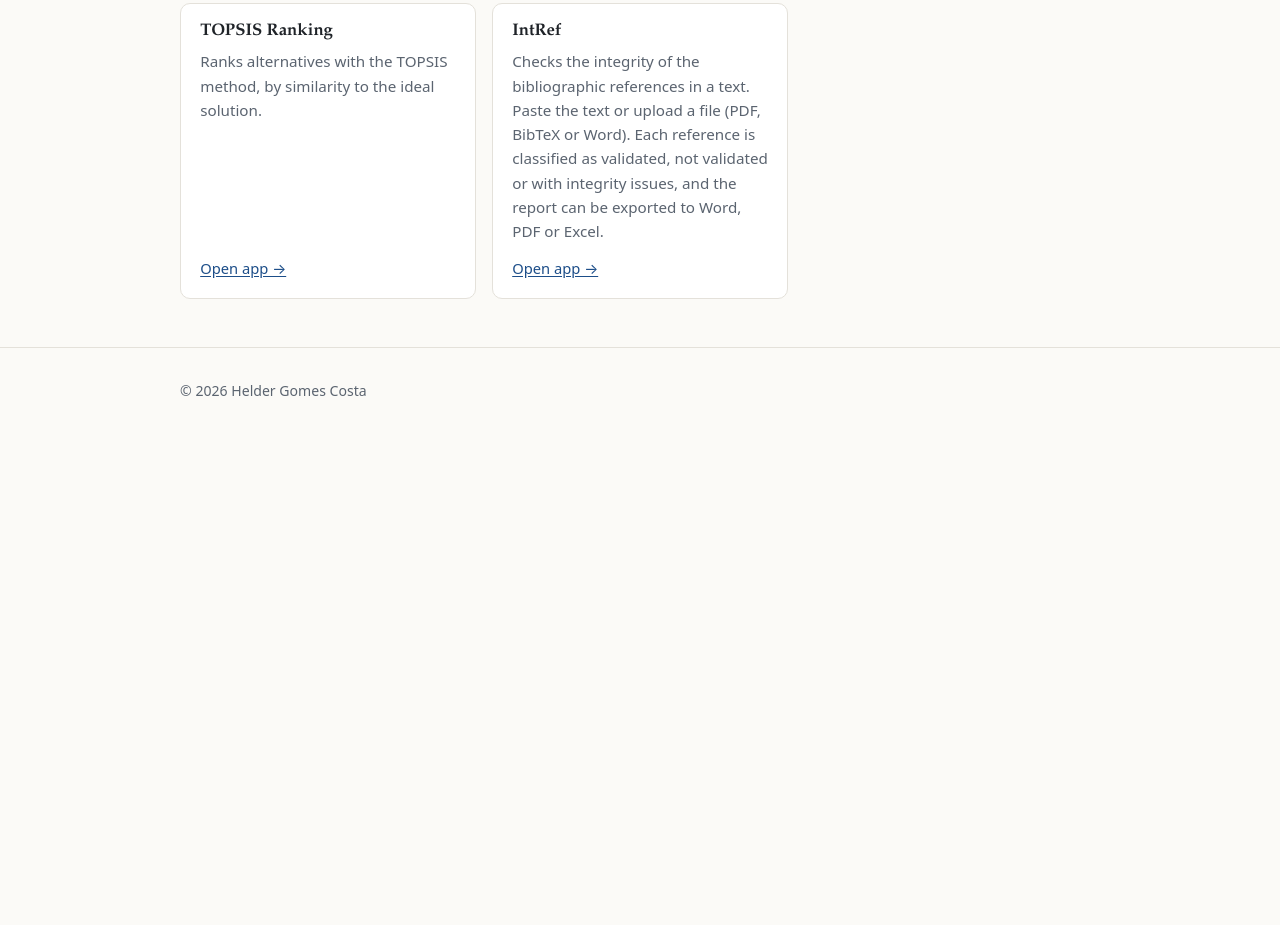
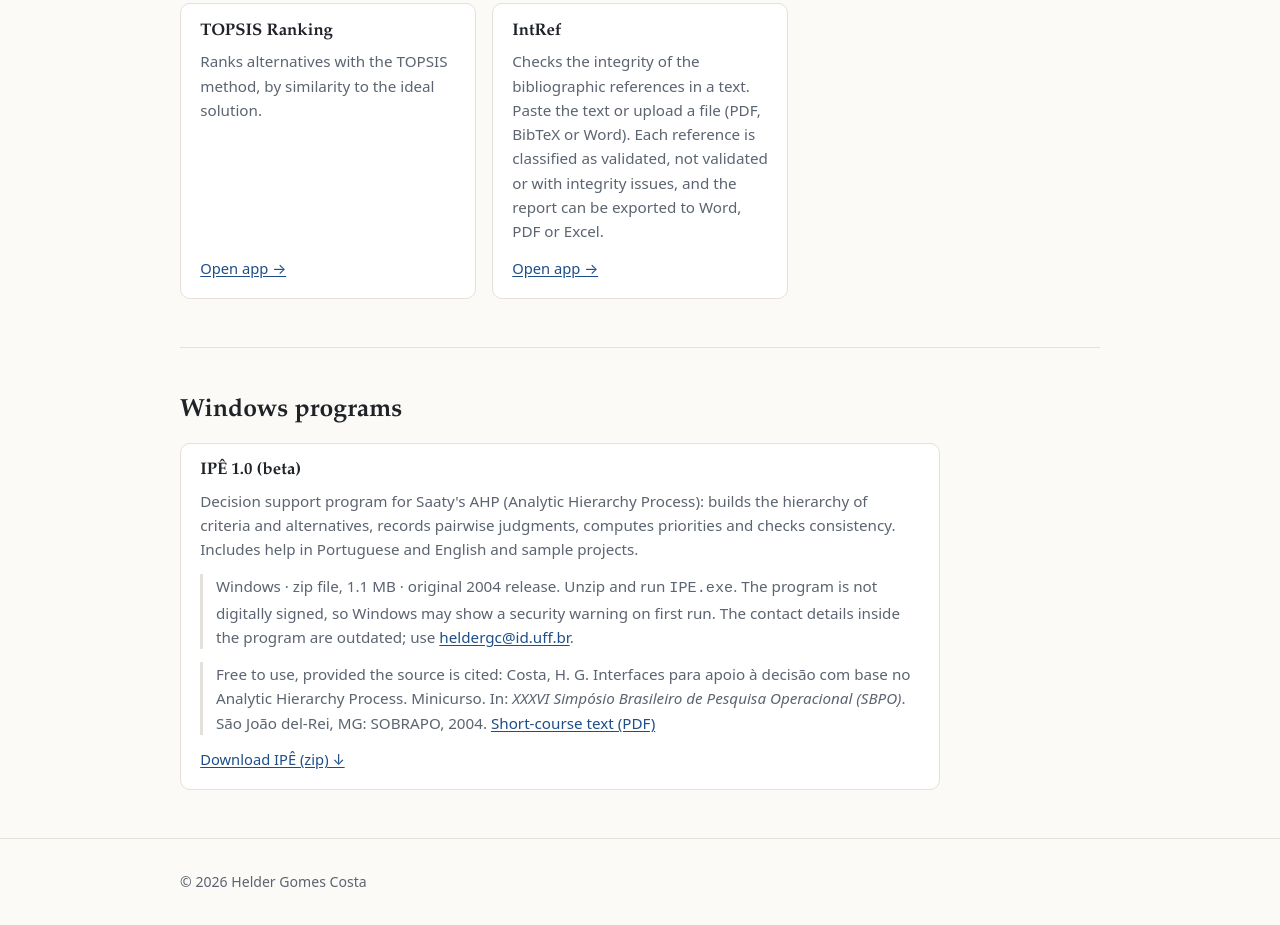
Before and after one commit to helderhgc/helderhgc.github.io, a plain HTML site: page aplicativos.html in a window 1280 px wide. Shown: the part 595-1520 px from the top of the page. Before the commit the page ends 1029 px from the top, so only its background shows below. Drawn offline with Linux system fonts and the light colour scheme.

Commit message:
Aplicativos: IPÊ 1.0 (beta) para download; README resumido; .gitignore
Co-Authored-By: Claude Opus 5.5 <noreply@anthropic.com>

```diff
--- a/aplicativos.html
+++ b/aplicativos.html
@@ -107,6 +107,32 @@
       </article>
     </div>
   </section>
+
+  <!-- ===== Programas para Windows (download) ===== -->
+  <section id="windows">
+    <h2><span lang="pt">Programas para Windows</span><span lang="en">Windows programs</span></h2>
+    <div class="cards">
+      <article class="card card-wide">
+        <h3>IPÊ 1.0 (beta)</h3>
+        <p>
+          <span lang="pt">Programa de apoio à decisão pelo método AHP (Analytic Hierarchy Process), de Saaty: monta a hierarquia de critérios e alternativas, registra os julgamentos par a par, calcula as prioridades e analisa a consistência. Inclui ajuda em português e inglês e projetos de exemplo.</span>
+          <span lang="en">Decision support program for Saaty's AHP (Analytic Hierarchy Process): builds the hierarchy of criteria and alternatives, records pairwise judgments, computes priorities and checks consistency. Includes help in Portuguese and English and sample projects.</span>
+        </p>
+        <p class="note">
+          <span lang="pt">Windows · arquivo zip, 1,1 MB · versão original de 2004. Descompacte e execute <code>IPE.exe</code>. Como o programa não tem assinatura digital, o Windows pode exibir um aviso de segurança na primeira execução. Os contatos citados dentro do programa estão desatualizados; use <a href="mailto:heldergc@id.uff.br">heldergc@id.uff.br</a>.</span>
+          <span lang="en">Windows · zip file, 1.1 MB · original 2004 release. Unzip and run <code>IPE.exe</code>. The program is not digitally signed, so Windows may show a security warning on first run. The contact details inside the program are outdated; use <a href="mailto:heldergc@id.uff.br">heldergc@id.uff.br</a>.</span>
+        </p>
+        <p class="note">
+          <span lang="pt">Uso livre, desde que citada a fonte:</span><span lang="en">Free to use, provided the source is cited:</span>
+          Costa, H. G. Interfaces para apoio à decisão com base no Analytic Hierarchy Process. Minicurso. In: <i>XXXVI Simpósio Brasileiro de Pesquisa Operacional (SBPO)</i>. São João del-Rei, MG: SOBRAPO, 2004.
+          <a href="http://www.din.uem.br/sbpo/sbpo2004/pdf/arq0279.pdf"><span lang="pt">Texto do minicurso (PDF)</span><span lang="en">Short-course text (PDF)</span></a>
+        </p>
+        <div class="actions">
+          <a href="https://github.com/helderhgc/helderhgc.github.io/releases/download/ipe-1.0-beta/IPE-1.0-beta.zip"><span lang="pt">Baixar IPÊ (zip) ↓</span><span lang="en">Download IPÊ (zip) ↓</span></a>
+        </div>
+      </article>
+    </div>
+  </section>
 </main>
 
 <footer class="site-footer">
--- a/assets/css/style.css
+++ b/assets/css/style.css
@@ -207,3 +207,4 @@ main section:last-child { border-bottom: 0; }
                border-radius: 999px; padding: .15rem .7rem; }
 .sim-links a:hover { border-color: var(--accent); background: var(--accent-soft); }
 .nav { align-items: center; }
+.card-wide { grid-column: 1 / -1; max-width: 760px; }
```
Also changed, not shown: 2 other files.
